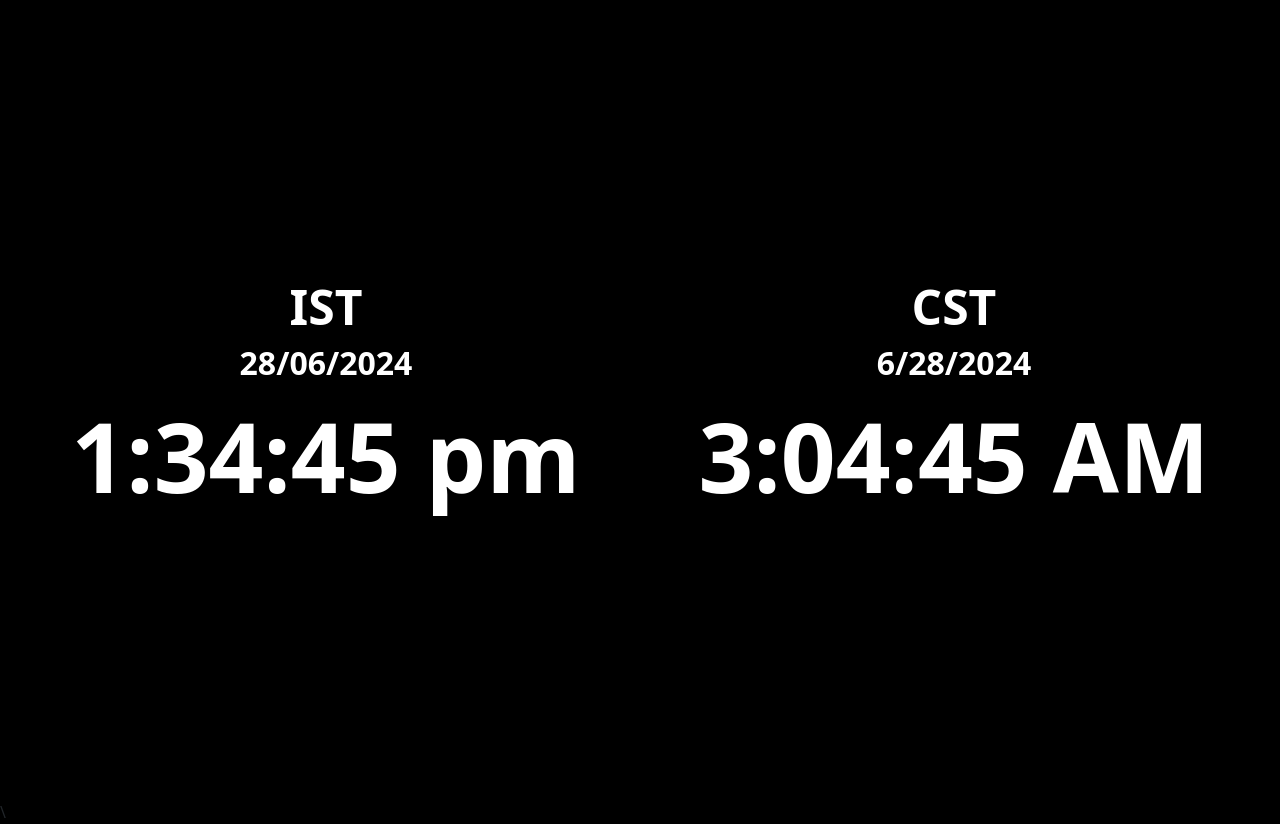
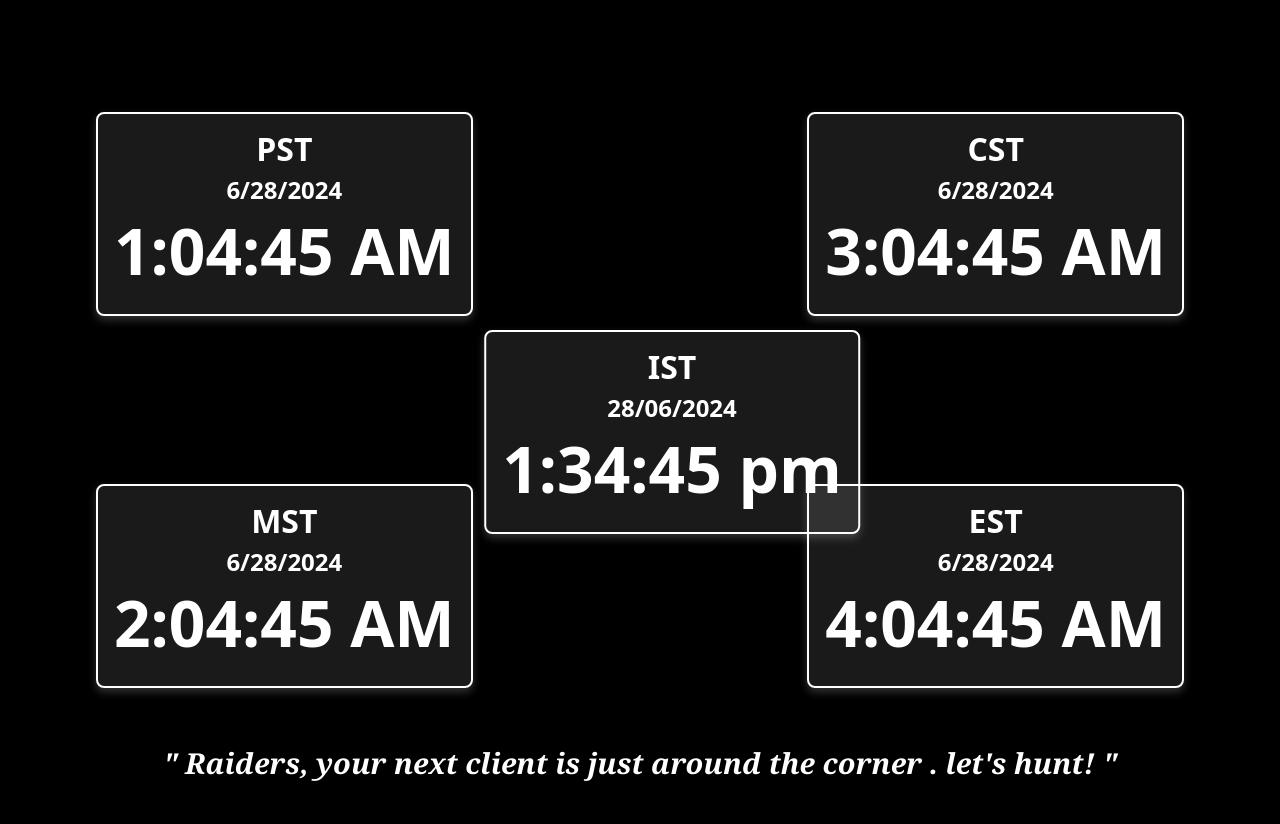
Before and after one commit to akashsreedhar/DigiClock2, a plain HTML site: page index.html in a window 1280 px wide. After the commit the page ends 800 px from the top, so only its background shows below. Drawn offline with nearby package versions, Linux system fonts and the light colour scheme.

Commit message:
DigiClock2 Version 2.0.0.0

```diff
--- a/index.html
+++ b/index.html
@@ -10,35 +10,49 @@
     <link rel="icon" href="https://encrypted-tbn0.gstatic.com/images?q=tbn:ANd9GcQR3v2BvQ6ZyMk-s2mAd_rxUtv5yaWGU3Xveg&s">
 </head>
 <body>
-    <div class="container-fluid d-flex justify-content-center align-items-center vh-100">
-        <div class="row w-100">
-            <div class="col-md-6 d-flex justify-content-center align-items-center">
-                <div class="dclock text-center" id="clock-ist"></div>
-            </div>
-            <div class="col-md-6 d-flex justify-content-center align-items-center">
-                <div class="dclock text-center" id="clock-cst"></div>
+    <div class="container-fluid vh-100 d-flex justify-content-center align-items-center position-relative">
+        <div class="dclock text-center position-absolute" id="clock-ist" style="top: 50%; left: 50%; transform: translate(-50%, -50%);"></div>
+        <div class="dclock text-center position-absolute" id="clock-cst" style="top: 10%; right: 5%;"></div>
+        <div class="dclock text-center position-absolute" id="clock-pst" style="top: 10%; left: 5%;"></div>
+        <div class="dclock text-center position-absolute" id="clock-mst" style="bottom: 10%; left: 5%;"></div>
+        <div class="dclock text-center position-absolute" id="clock-est" style="bottom: 10%; right: 5%;"></div>
+
+        <!-- Motivational Quote Container -->
+        <div class="motivation-container text-center position-fixed bottom-0 start-50 translate-middle-x">
+           <i> <p class="motivation-text">" Raiders, your next client is just around the corner . let's hunt! "</p></i>
         </div>
     </div>
-    </div>
-</body>
+
     <script>
         function displayTime() {
             const currentTime = new Date();
 
             const optionsIST = { timeZone: 'Asia/Kolkata', hour12: true };
             const optionsCST = { timeZone: 'America/Chicago', hour12: true };
+            const optionsPST = { timeZone: 'America/Los_Angeles', hour12: true };
+            const optionsMST = { timeZone: 'America/Denver', hour12: true };
+            const optionsEST = { timeZone: 'America/New_York', hour12: true };
 
             const dateIST = currentTime.toLocaleDateString('en-GB', optionsIST);
             const timeIST = currentTime.toLocaleTimeString('en-GB', optionsIST);
             const dateCST = currentTime.toLocaleDateString('en-US', optionsCST);
             const timeCST = currentTime.toLocaleTimeString('en-US', optionsCST);
+            const datePST = currentTime.toLocaleDateString('en-US', optionsPST);
+            const timePST = currentTime.toLocaleTimeString('en-US', optionsPST);
+            const dateMST = currentTime.toLocaleDateString('en-US', optionsMST);
+            const timeMST = currentTime.toLocaleTimeString('en-US', optionsMST);
+            const dateEST = currentTime.toLocaleDateString('en-US', optionsEST);
+            const timeEST = currentTime.toLocaleTimeString('en-US', optionsEST);
 
             document.getElementById('clock-ist').innerHTML = `<h2>IST</h2><h3>${dateIST}</h3><h1>${timeIST}</h1>`;
-    document.getElementById('clock-cst').innerHTML = `<h2>CST</h3><h3>${dateCST}</h3><h1>${timeCST}</h1>`;
+            document.getElementById('clock-cst').innerHTML = `<h2>CST</h2><h3>${dateCST}</h3><h1>${timeCST}</h1>`;
+            document.getElementById('clock-pst').innerHTML = `<h2>PST</h2><h3>${datePST}</h3><h1>${timePST}</h1>`;
+            document.getElementById('clock-mst').innerHTML = `<h2>MST</h2><h3>${dateMST}</h3><h1>${timeMST}</h1>`;
+            document.getElementById('clock-est').innerHTML = `<h2>EST</h2><h3>${dateEST}</h3><h1>${timeEST}</h1>`;
         }
 
         setInterval(displayTime, 1000);
-displayTime(); // Calling  immediately to avoid initial delay
+        displayTime(); // Calling immediately to avoid initial delay
     </script>
+</body>
 </html>
-\
--- a/style.css
+++ b/style.css
@@ -6,24 +6,65 @@ body {
 
 .dclock {
     text-align: center;
+    padding: 1rem;
+    border: 2px solid white;
+    border-radius: 8px;
+    background-color: rgba(255, 255, 255, 0.1);
+    margin: 2rem;
+    box-shadow: 0 4px 8px rgba(255, 255, 255, 0.2);
+    transition: transform 0.3s ease-in-out;
+}
+
+.dclock:hover {
+    transform: scale(1.1);
 }
 
 .dclock h2 {
-    font-size: 3rem;
+    font-size: 2rem;
     font-weight: bold;
     margin-bottom: 0.5rem;
     color: white;
 }
 
 .dclock h3 {
-    font-size: 2rem;
+    font-size: 1.5rem;
     font-weight: bold;
-    margin-bottom: 1rem;
+    margin-bottom: 0.5rem;
     color: white;
 }
 
 .dclock h1 {
-    font-size: 6rem;
+    font-size: 4rem;
     font-weight: bold;
     color: white;
 }
+
+.motivation-container {
+    background-color: rgba(0, 0, 0, 0.5);
+    padding: 1rem;
+    border-radius: 8px;
+    color: white;
+    width: max-content;
+    font-family: 'Georgia', serif; /* Example of a serif font */
+    font-size: 1.8rem;
+    font-style: italic;
+    text-shadow: 2px 2px 4px rgba(0, 0, 0, 0.5); /* Adding text shadow */
+    opacity: 0; /* Initially hidden */
+    animation: fadeInScale 1s ease forwards; /* Animation for fade-in and scale effect */
+}
+
+@keyframes fadeInScale {
+    0% {
+        opacity: 0;
+        transform: scale(0.8); /* Start small */
+    }
+    100% {
+        opacity: 1;
+        transform: scale(1); /* Scale up to full size */
+    }
+}
+
+.motivation-text {
+    font-weight: bold;
+    margin-bottom: 0;
+}
```
Lines whose indentation alone changed are shown as unchanged.
